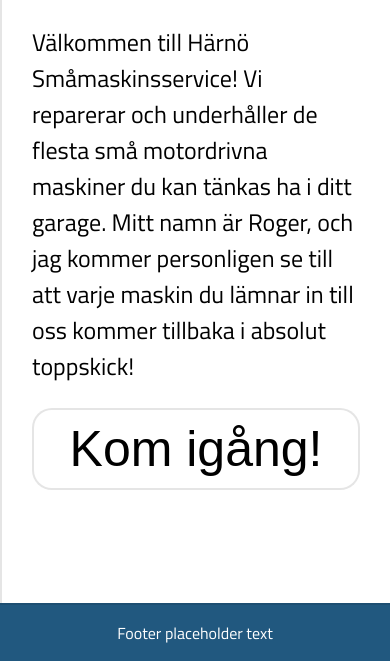
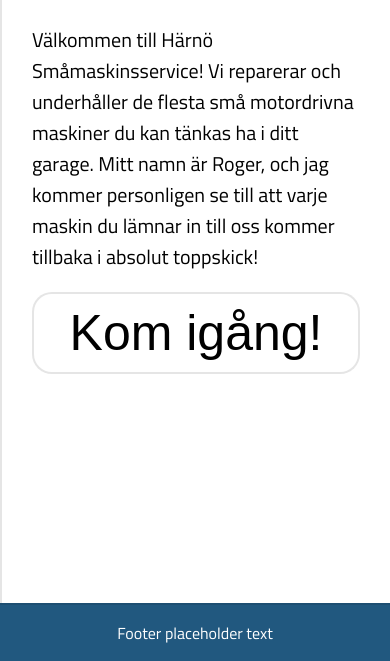
Before and after one commit to AndreasLantz/Rogga, a plain HTML site: page index.html in a window 390 px wide. Shown: the part 183-844 px from the top of the page. Drawn offline with Linux system fonts and the light colour scheme.

Commit message:
Add files via upload

```diff
--- a/style.css
+++ b/style.css
@@ -245,4 +245,8 @@ a {
 	display: inline-block;
 	}
 
+	#indexParagraph p {
+	font-size: 20px;
+	}
+
 }
```
